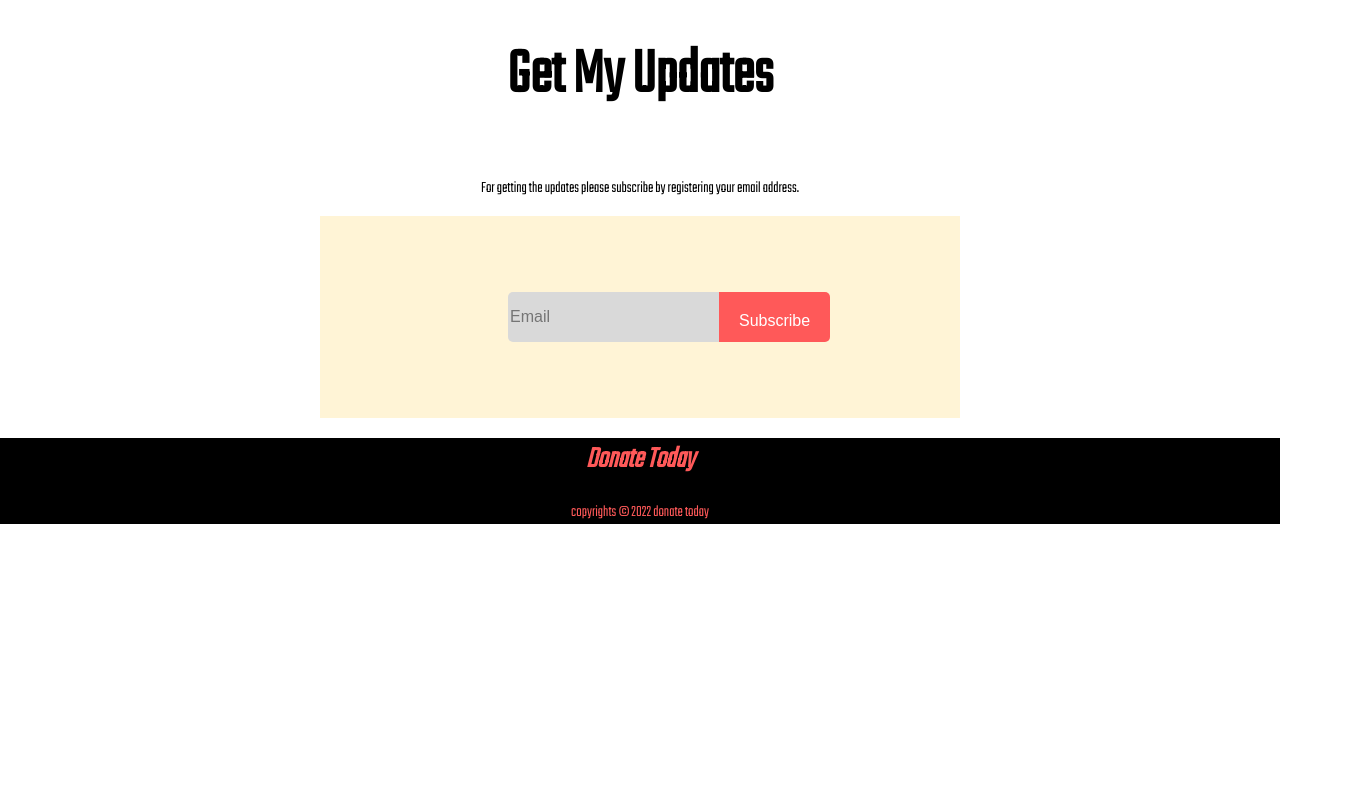
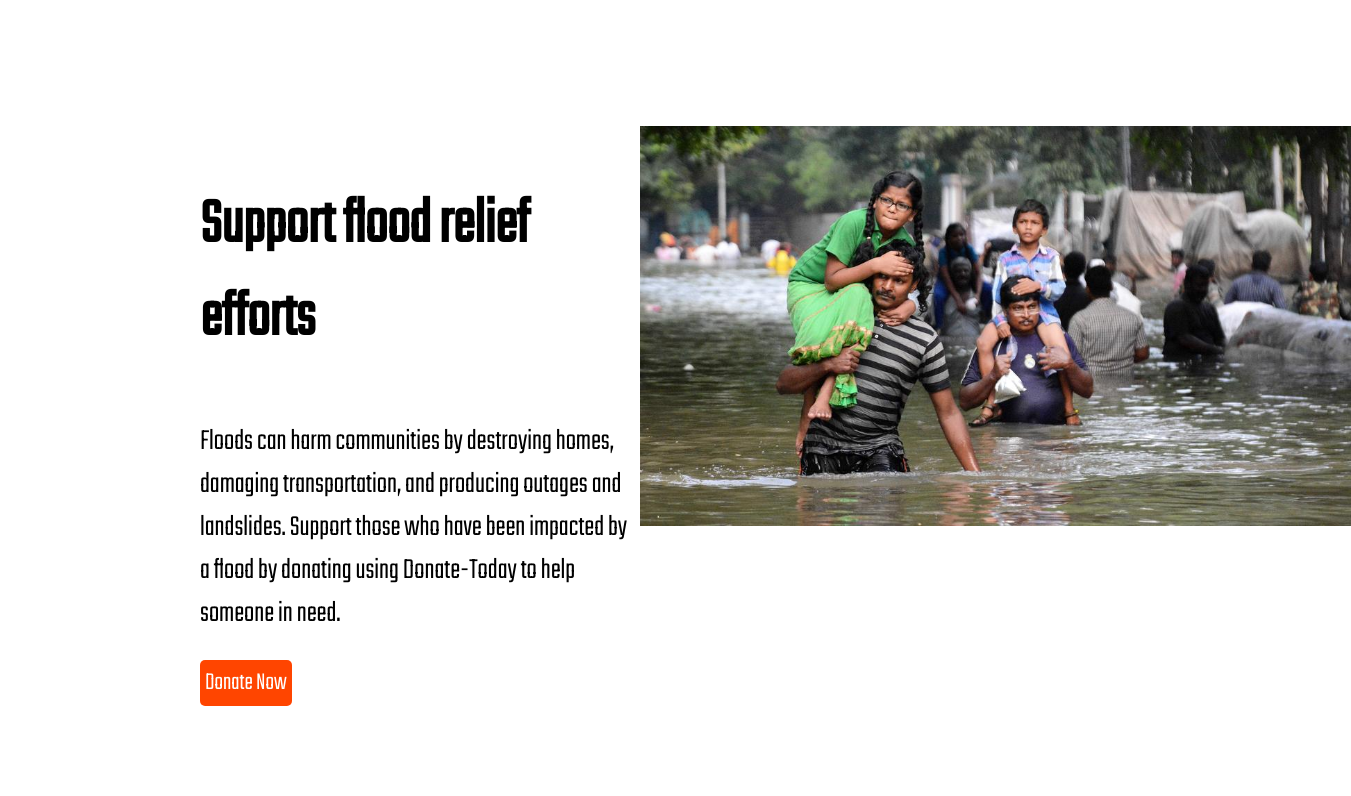
Before and after one commit to deder26/donate-today, a plain HTML site: page index.html in a window 1280 px wide. Shown: the part 1764-2560 px from the top of the page, 1351 px wide, since content can reach past the window. Before the commit the page ends 2304 px from the top, so only its background shows below. Drawn offline with Linux system fonts and the light colour scheme.

Commit message:
additional section

```diff
--- a/index.html
+++ b/index.html
@@ -77,6 +77,25 @@
         </div>
       </div>
     </section>
+    <section class="contribute-now">
+      <div class="contribute-now-content">
+        <div class="content-message half-width">
+          <h1>Support flood relief efforts</h1>
+          <p>
+            Floods can harm communities by destroying homes, damaging
+            transportation, and producing outages and landslides. Support those
+            who have been impacted by a flood by donating using Donate-Today to
+            help someone in need.
+          </p>
+          <a class="donation-link" href="/thanks-giving.html" target="_blank"
+            >Donate Now</a
+          >
+        </div>
+        <div class="image-div half-width">
+          <img src="/images/donation4.jpg" alt="flood-image" height="400px" />
+        </div>
+      </div>
+    </section>
     <section class="donate-updates">
       <h1>Get My Updates</h1>
       <p>
--- a/style.css
+++ b/style.css
@@ -140,12 +140,27 @@ body {
   background: #fff4d6;
   margin: 5px;
 }
+.contribute-now {
+  padding: 150px 200px 90px 200px;
+}
+.contribute-now-content {
+  display: flex;
+}
+.half-width {
+  width: 50%;
+}
 
 .donate-updates {
   justify-content: center;
   text-align: center;
 }
-
+.content-message h1 {
+  font-size: 65px;
+  font-weight: 700;
+}
+.content-message p {
+  font-size: 30px;
+}
 .donate-updates h1 {
   font-size: 65px;
 }
```
